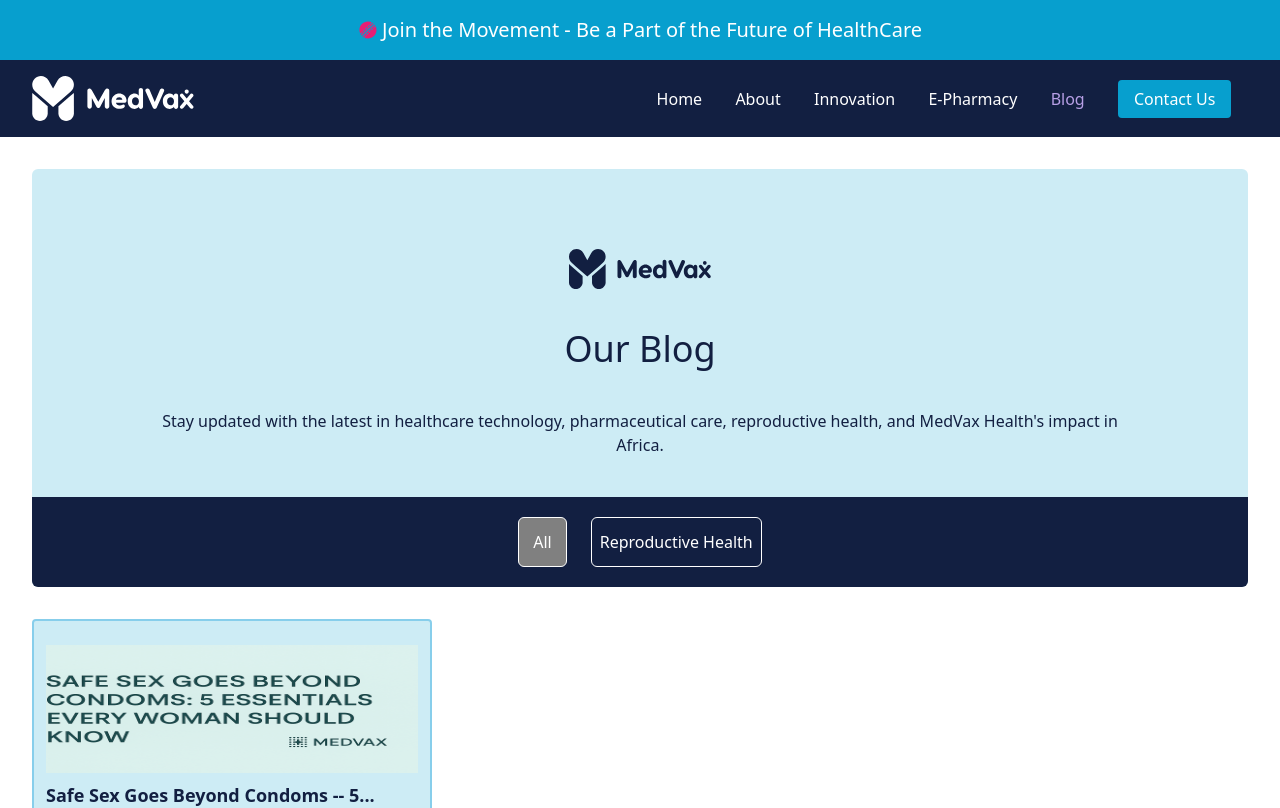
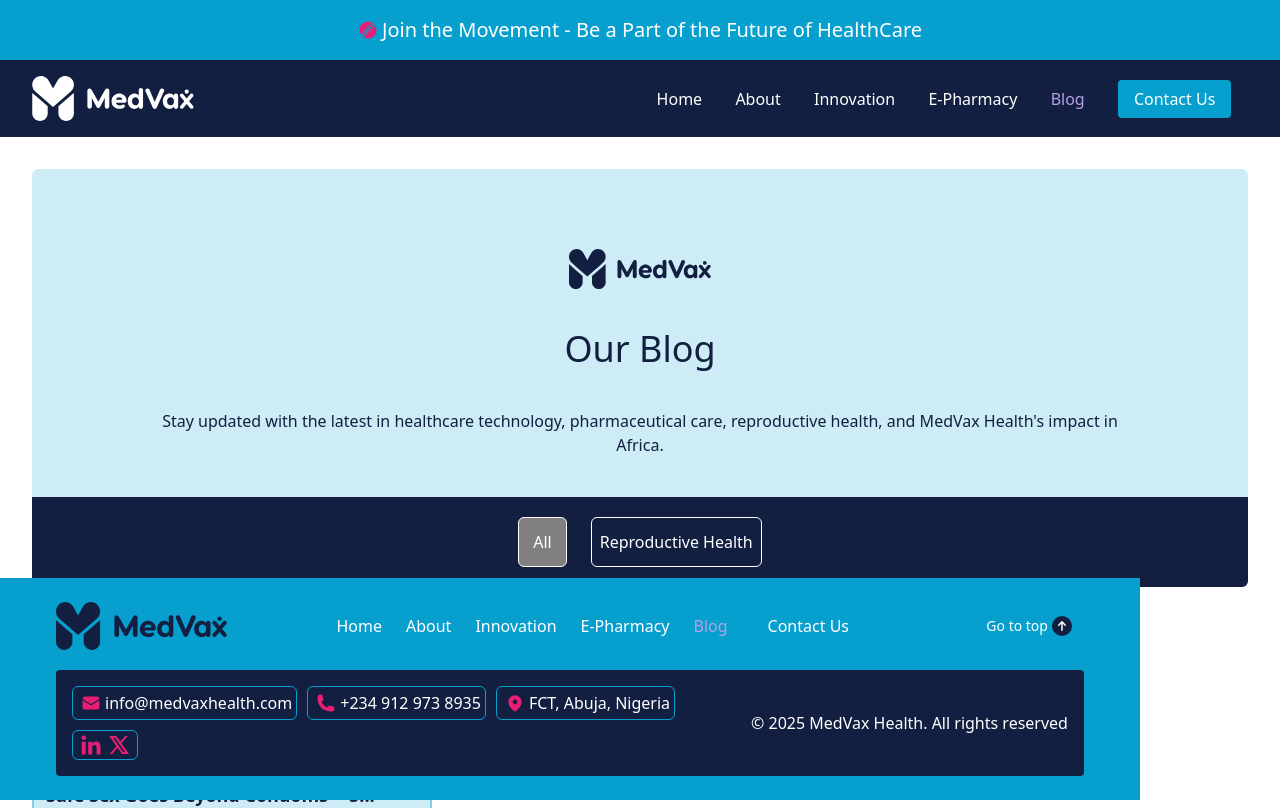
Before and after one commit to ejasonos/lesousTraining, a Vue app in the folder medvax-clone/: page /blog in a window 1280 px wide. Shown: the top 808 px of the page. Built offline with nearby package versions, Linux system fonts and the light colour scheme.

Commit message:
updated file

```diff
--- a/medvax-clone/src/components/FooterSection.vue
+++ b/medvax-clone/src/components/FooterSection.vue
@@ -1,10 +1,16 @@
-<script>
-// pass a prop for background color
+<script setup>
+// pass a prop for placing footer for each page
+defineProps ({
+  placed: {
+    type: String,
+    default: 'static bottom-0'
+  }
+})
 </script>
 
 <template>
     <!-- Footer Section -->
-    <footer class="static bottom-0 w-full flex flex-col medvax-bg-blue py-6 px-14 gap-y-5">
+    <footer v-bind:class="[placed, 'flex flex-col medvax-bg-blue py-6 px-14 gap-y-5']">
       <section class="flex justify-between items-center">
         <img
           src="../assets/logo-footer-BYjAwJzc.svg"
--- a/medvax-clone/src/views/About.vue
+++ b/medvax-clone/src/views/About.vue
@@ -145,6 +145,6 @@
     </div>
 
     <!-- Footer Section -->
-     <FooterSection />
+     <FooterSection/>
 
 </template>
--- a/medvax-clone/src/views/Blog.vue
+++ b/medvax-clone/src/views/Blog.vue
@@ -41,5 +41,5 @@
     </section>
 
     <!-- Footer Section -->
-     <FooterSection />
+     <FooterSection placed="absolute bottom-0" />
 </template>
--- a/medvax-clone/src/views/Contactus.vue
+++ b/medvax-clone/src/views/Contactus.vue
@@ -1,8 +1,12 @@
 <script setup>
-import TopnavSection from '../components/TopnavSection.vue';
+import TopnavSection from '../components/TopnavSection.vue'
+import FooterSection from '../components/FooterSection.vue'
 </script>
 
 <template>
     <!-- Header and Navigation Section -->
     <TopnavSection />
+
+    <!-- Footer section -->
+     <FooterSection placed="absolute bottom-0" />
 </template>
--- a/medvax-clone/src/views/Epharmacy.vue
+++ b/medvax-clone/src/views/Epharmacy.vue
@@ -35,6 +35,6 @@
     </div>
 
     <!-- Footer Section -->
-     <FooterSection />
+     <FooterSection placed="absolute bottom-0" />
 
 </template>
--- a/medvax-clone/src/views/Innovation.vue
+++ b/medvax-clone/src/views/Innovation.vue
@@ -19,5 +19,5 @@
      <ServicesSection bgColor="medvax-bg-lightblue" />
 
     <!-- Footer Section -->
-     <FooterSection />
+     <FooterSection placed="absolute bottom-0" />
 </template>
```
